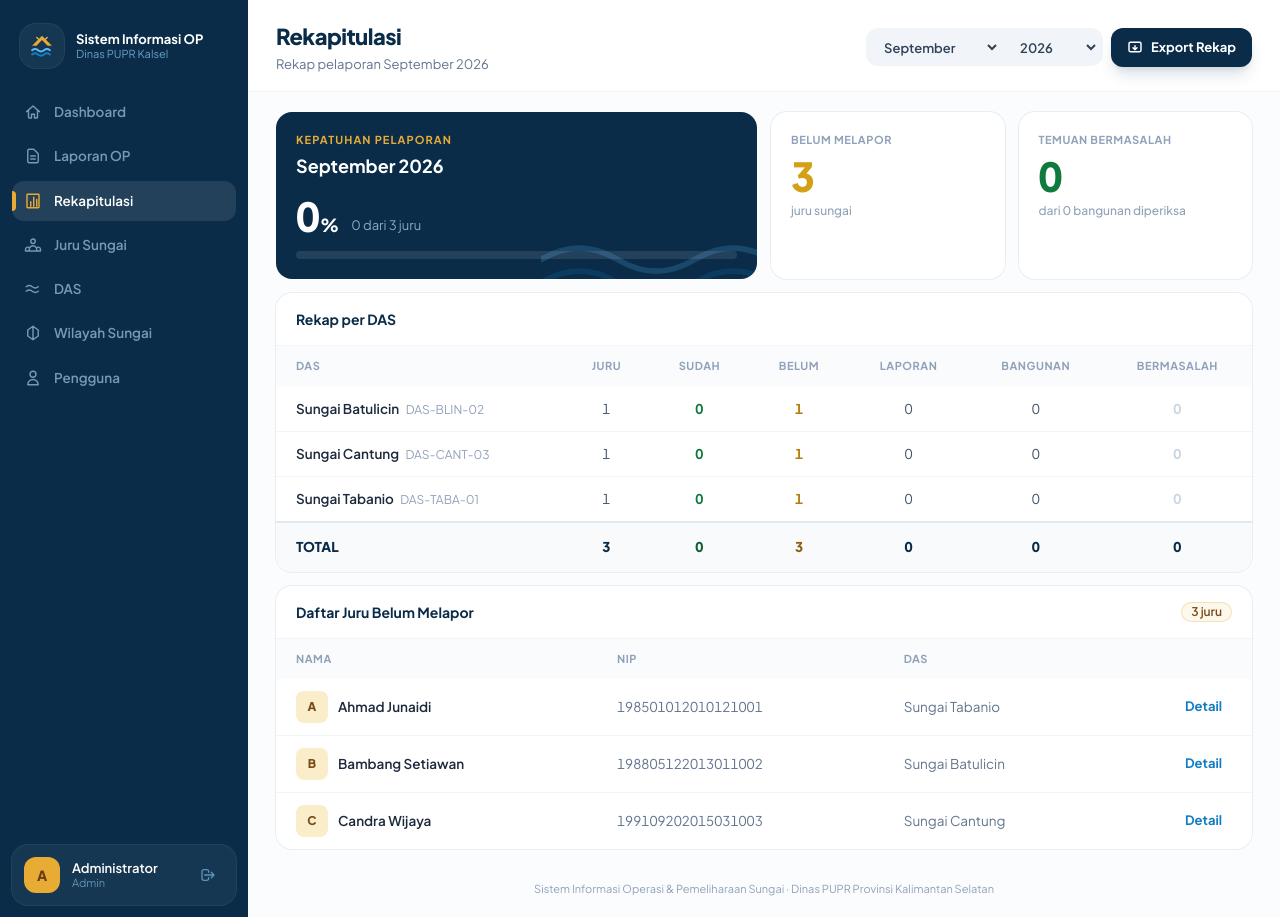
After one commit to khatami99/river-op, a Laravel app: page /rekap in a window 1280 px wide. The commit adds this page. Run offline with Laravel 12, Linux system fonts and the light colour scheme; a user stored in the database is signed in; data comes from the database, SQL or seed files in the repository; tables that the repository leaves empty hold one stand-in row (values such as "Sample post"); style sheets or scripts are compiled from the project's sources.

Commit message:
feat: rekapitulasi per DAS dan penanda temuan bermasalah
Rekapitulasi menggantikan pekerjaan manual yang selama ini dilakukan
lewat WhatsApp lalu disalin ke Excel.

Rekapitulasi
- Tabel per DAS: jumlah juru, sudah dan belum melapor, jumlah laporan,
  bangunan diperiksa, serta temuan bermasalah, lengkap dengan baris total
- Daftar juru yang belum melapor beserta DAS-nya
- Export CSV mengikuti periode terpilih

Penanda temuan bermasalah
- Kolom ada_masalah baru pada temuan_kondisi, diisi saat sinkronisasi
- Sebelumnya penilaian ini harus membaca kolom JSON baris per baris di PHP
  sehingga rekap tidak dapat diagregasi lewat SQL
- Data lama diisi ulang oleh migrasi; hasilnya diverifikasi cocok seluruhnya

Dashboard
- Kartu laporan bermasalah, sehingga pertanyaan "ada laporan bermasalah
  tidak?" terjawab tanpa membuka satu per satu

Halaman detail
- Koordinat ditampilkan sebagai tautan ke Google Maps bila tersedia.
  Catatan: aplikasi Android belum menangkap GPS sama sekali sehingga
  kolomnya masih selalu kosong; sudah dicatat di TODO.md

Co-Authored-By: Claude Opus 5 <noreply@anthropic.com>

```diff
--- a/app/Http/Controllers/LaporanController.php
+++ b/app/Http/Controllers/LaporanController.php
@@ -111,6 +111,7 @@ class LaporanController extends Controller
                                     'item_inspeksi_id' => $itemInspeksi->id,
                                     'bagian_bangunan_id' => $temuanData['bagian_bangunan_id'],
                                     'kondisi_ditemukan' => $temuanData['kondisi_ditemukan'] ?? null,
+                                    'ada_masalah' => TemuanKondisi::nilaiAdaMasalah($temuanData['kondisi_ditemukan'] ?? []),
                                     'tindakan_diperlukan' => $temuanData['tindakan_diperlukan'] ?? null,
                                     'koordinat_lat' => $temuanData['koordinat_lat'] ?? null,
                                     'koordinat_lng' => $temuanData['koordinat_lng'] ?? null,
--- /dev/null
+++ b/app/Http/Controllers/Web/RekapWebController.php
@@ -0,0 +1,164 @@
+<?php
+
+namespace App\Http\Controllers\Web;
+
+use App\Http\Controllers\Controller;
+use App\Models\Das;
+use App\Models\JuruSungai;
+use App\Models\LaporanOp;
+use App\Support\Bulan;
+use Illuminate\Http\Request;
+use Illuminate\Support\Facades\DB;
+use Symfony\Component\HttpFoundation\StreamedResponse;
+
+class RekapWebController extends Controller
+{
+    public function index(Request $request)
+    {
+        $bulan = (int) $request->input('bulan', now()->month);
+        $tahun = (int) $request->input('tahun', now()->year);
+
+        $rekap = $this->rekapPerDas($bulan, $tahun);
+
+        return view('rekap.index', [
+            'bulan' => $bulan,
+            'tahun' => $tahun,
+            'rekap' => $rekap,
+            'total' => $this->totalkan($rekap),
+            'juruBelumLapor' => $this->juruBelumLapor($bulan, $tahun),
+            'daftarTahun' => $this->daftarTahun(),
+        ]);
+    }
+
+    public function export(Request $request): StreamedResponse
+    {
+        $bulan = (int) $request->input('bulan', now()->month);
+        $tahun = (int) $request->input('tahun', now()->year);
+
+        $rekap = $this->rekapPerDas($bulan, $tahun);
+        $total = $this->totalkan($rekap);
+        $belum = $this->juruBelumLapor($bulan, $tahun);
+
+        $namaFile = 'Rekap_OP_'.Bulan::nama($bulan).'_'.$tahun.'.csv';
+
+        return response()->streamDownload(function () use ($rekap, $total, $belum, $bulan, $tahun) {
+            $keluaran = fopen('php://output', 'w');
+            fwrite($keluaran, "\xEF\xBB\xBF");
+
+            fputcsv($keluaran, ['REKAPITULASI LAPORAN OP SUNGAI'], ';');
+            fputcsv($keluaran, ['Periode', Bulan::nama($bulan).' '.$tahun], ';');
+            fputcsv($keluaran, [], ';');
+
+            fputcsv($keluaran, [
+                'DAS', 'Jumlah Juru', 'Sudah Lapor', 'Belum Lapor',
+                'Jumlah Laporan', 'Bangunan Diperiksa', 'Temuan Bermasalah',
+            ], ';');
+
+            foreach ($rekap as $baris) {
+                fputcsv($keluaran, [
+                    $baris->nama_das,
+                    $baris->jumlah_juru,
+                    $baris->sudah_lapor,
+                    $baris->belum_lapor,
+                    $baris->jumlah_laporan,
+                    $baris->jumlah_bangunan,
+                    $baris->temuan_bermasalah,
+                ], ';');
+            }
+
+            fputcsv($keluaran, [
+                'TOTAL', $total['juru'], $total['sudah'], $total['belum'],
+                $total['laporan'], $total['bangunan'], $total['bermasalah'],
+            ], ';');
+
+            if ($belum->isNotEmpty()) {
+                fputcsv($keluaran, [], ';');
+                fputcsv($keluaran, ['DAFTAR JURU BELUM MELAPOR'], ';');
+                fputcsv($keluaran, ['Nama', 'NIP', 'DAS'], ';');
+                foreach ($belum as $orang) {
+                    fputcsv($keluaran, [$orang->nama, $orang->nip, $orang->das?->nama_das], ';');
+                }
+            }
+
+            fclose($keluaran);
+        }, $namaFile, ['Content-Type' => 'text/csv; charset=UTF-8']);
+    }
+
+    /**
+     * Seluruh angka dihitung lewat subquery agar tidak perlu memuat
+     * ribuan baris laporan ke PHP hanya untuk dijumlahkan.
+     */
+    private function rekapPerDas(int $bulan, int $tahun)
+    {
+        $laporanPeriode = fn ($q) => $q->where('laporan_op.bulan', $bulan)
+            ->where('laporan_op.tahun', $tahun)
+            ->whereNull('laporan_op.deleted_at');
+
+        return Das::query()
+            ->select('das.id', 'das.nama_das', 'das.kode_das')
+            ->withCount(['juruSungai as jumlah_juru' => fn ($q) => $q->where('aktif', true)])
+            ->addSelect([
+                'sudah_lapor' => JuruSungai::selectRaw('COUNT(DISTINCT juru_sungai.id)')
+                    ->whereColumn('juru_sungai.das_id', 'das.id')
+                    ->where('juru_sungai.aktif', true)
+                    ->whereNull('juru_sungai.deleted_at')
+                    ->whereExists(fn ($q) => $q->from('laporan_op')
+                        ->whereColumn('laporan_op.juru_sungai_id', 'juru_sungai.id')
+                        ->tap($laporanPeriode)),
+
+                'jumlah_laporan' => LaporanOp::selectRaw('COUNT(*)')
+                    ->whereColumn('laporan_op.das_id', 'das.id')
+                    ->tap($laporanPeriode),
+
+                'jumlah_bangunan' => DB::table('item_inspeksi')
+                    ->selectRaw('COUNT(*)')
+                    ->join('laporan_op', 'laporan_op.id', '=', 'item_inspeksi.laporan_op_id')
+                    ->whereColumn('laporan_op.das_id', 'das.id')
+                    ->tap($laporanPeriode),
+
+                'temuan_bermasalah' => DB::table('temuan_kondisi')
+                    ->selectRaw('COUNT(*)')
+                    ->join('item_inspeksi', 'item_inspeksi.id', '=', 'temuan_kondisi.item_inspeksi_id')
+                    ->join('laporan_op', 'laporan_op.id', '=', 'item_inspeksi.laporan_op_id')
+                    ->where('temuan_kondisi.ada_masalah', true)
+                    ->whereColumn('laporan_op.das_id', 'das.id')
+                    ->tap($laporanPeriode),
+            ])
+            ->orderBy('das.nama_das')
+            ->get()
+            ->each(function ($baris) {
+                $baris->belum_lapor = max($baris->jumlah_juru - $baris->sudah_lapor, 0);
+            });
+    }
+
+    private function totalkan($rekap): array
+    {
+        return [
+            'juru' => $rekap->sum('jumlah_juru'),
+            'sudah' => $rekap->sum('sudah_lapor'),
+            'belum' => $rekap->sum('belum_lapor'),
+            'laporan' => $rekap->sum('jumlah_laporan'),
+            'bangunan' => $rekap->sum('jumlah_bangunan'),
+            'bermasalah' => $rekap->sum('temuan_bermasalah'),
+        ];
+    }
+
+    private function juruBelumLapor(int $bulan, int $tahun)
+    {
+        $sudah = LaporanOp::where('bulan', $bulan)->where('tahun', $tahun)->distinct()->pluck('juru_sungai_id');
+
+        return JuruSungai::with('das')
+            ->where('aktif', true)
+            ->whereNotIn('id', $sudah)
+            ->orderBy('nama')
+            ->get();
+    }
+
+    private function daftarTahun(): array
+    {
+        $paling_awal = (int) (LaporanOp::min('tahun') ?: now()->year);
+        $sekarang = now()->year;
+
+        return range($sekarang, min($paling_awal, $sekarang));
+    }
+}
--- a/resources/views/layouts/app.blade.php
+++ b/resources/views/layouts/app.blade.php
@@ -16,6 +16,7 @@
     $menu = [
         ['rute' => 'dashboard',     'aktif' => 'dashboard', 'label' => 'Dashboard',      'ikon' => 'M3.5 11.5 12 4l8.5 7.5M6 10v9a1 1 0 001 1h3v-5h4v5h3a1 1 0 001-1v-9'],
         ['rute' => 'laporan.index', 'aktif' => 'laporan.*', 'label' => 'Laporan OP',     'ikon' => 'M9 12h6m-6 4h6m2 5H7a2 2 0 01-2-2V5a2 2 0 012-2h5.6a1 1 0 01.7.3l5.4 5.4a1 1 0 01.3.7V19a2 2 0 01-2 2z'],
+        ['rute' => 'rekap.index',   'aktif' => 'rekap.*',   'label' => 'Rekapitulasi',   'ikon' => 'M9 19v-6m4 6V7m4 12v-9M5 21h14a1 1 0 001-1V4a1 1 0 00-1-1H5a1 1 0 00-1 1v16a1 1 0 001 1z'],
         ['rute' => 'juru.index',    'aktif' => 'juru.*',    'label' => 'Juru Sungai',    'ikon' => 'M17 20h5v-2a3 3 0 00-5.4-1.9M17 20H7m10 0v-2c0-.7-.1-1.3-.4-1.9M7 20H2v-2a3 3 0 015.4-1.9M7 20v-2c0-.7.1-1.3.4-1.9m0 0a5 5 0 019.2 0M15 7a3 3 0 11-6 0 3 3 0 016 0z'],
         ['rute' => 'das.index',     'aktif' => 'das.*',     'label' => 'DAS',            'ikon' => 'M3 15c2.5-2 5.5-2 8 0s5.5 2 8 0M3 9c2.5-2 5.5-2 8 0s5.5 2 8 0'],
         ['rute' => 'wilayah.index', 'aktif' => 'wilayah.*', 'label' => 'Wilayah Sungai', 'ikon' => 'M12 3v18M5 8l7-5 7 5M5 8v8l7 5 7-5V8'],
--- /dev/null
+++ b/resources/views/rekap/index.blade.php
@@ -0,0 +1,203 @@
+@extends('layouts.app')
+
+@use('App\Support\Bulan')
+
+@section('judul', 'Rekapitulasi')
+@section('subjudul', 'Rekap pelaporan ' . Bulan::nama($bulan) . ' ' . $tahun)
+
+@section('aksi-header')
+    <div class="flex shrink-0 flex-wrap items-center gap-2">
+        <form method="GET" class="flex items-center gap-1.5 rounded-xl bg-slate-100 p-1">
+            <select name="bulan" onchange="this.form.submit()"
+                    class="rounded-lg border-0 bg-transparent py-1.5 pl-2.5 pr-7 text-[13px] font-semibold text-slate-700 focus:bg-white focus:outline-none focus:ring-2 focus:ring-sungai-500">
+                @foreach (Bulan::NAMA as $nomor => $nama)
+                    <option value="{{ $nomor }}" @selected($nomor === $bulan)>{{ $nama }}</option>
+                @endforeach
+            </select>
+            <select name="tahun" onchange="this.form.submit()"
+                    class="rounded-lg border-0 bg-transparent py-1.5 pl-2.5 pr-7 text-[13px] font-semibold text-slate-700 focus:bg-white focus:outline-none focus:ring-2 focus:ring-sungai-500">
+                @foreach ($daftarTahun as $t)
+                    <option value="{{ $t }}" @selected($t === $tahun)>{{ $t }}</option>
+                @endforeach
+            </select>
+        </form>
+
+        <a href="{{ route('rekap.export', ['bulan' => $bulan, 'tahun' => $tahun]) }}"
+           class="inline-flex items-center gap-2 rounded-xl bg-sungai-950 px-4 py-2.5 text-[13px] font-bold text-white shadow-lg shadow-sungai-950/15 transition hover:bg-sungai-900">
+            <svg class="h-4 w-4" fill="none" stroke="currentColor" stroke-width="2.2" viewBox="0 0 24 24">
+                <path stroke-linecap="round" stroke-linejoin="round" d="M12 10v6m0 0l-3-3m3 3l3-3M3 17V7a2 2 0 012-2h14a2 2 0 012 2v10a2 2 0 01-2 2H5a2 2 0 01-2-2z"/>
+            </svg>
+            Export Rekap
+        </a>
+    </div>
+@endsection
+
+@section('konten')
+
+    @php $persen = $total['juru'] > 0 ? (int) round($total['sudah'] / $total['juru'] * 100) : 0; @endphp
+
+    {{-- Ringkasan --}}
+    <div class="grid grid-cols-2 gap-3.5 xl:grid-cols-4">
+        <div class="relative col-span-2 overflow-hidden rounded-2xl bg-sungai-950 p-5">
+            <svg class="pointer-events-none absolute -bottom-8 -right-10 w-64 opacity-20" viewBox="0 0 400 120" fill="none">
+                <path d="M0 40c40-24 80-24 120 0s80 24 120 0 80-24 120 0 80 24 120 0" stroke="#5db8f8" stroke-width="9" stroke-linecap="round"/>
+                <path d="M0 76c40-24 80-24 120 0s80 24 120 0 80-24 120 0 80 24 120 0" stroke="#127cc4" stroke-width="9" stroke-linecap="round"/>
+            </svg>
+            <div class="relative">
+                <p class="text-[11px] font-bold uppercase tracking-widest text-emas-400">Kepatuhan Pelaporan</p>
+                <p class="mt-1 text-lg font-bold text-white">{{ Bulan::nama($bulan) }} {{ $tahun }}</p>
+                <div class="mt-4 flex items-end gap-3">
+                    <span class="text-[40px] font-extrabold leading-none tabular-nums text-white">{{ $persen }}<span class="text-lg">%</span></span>
+                    <span class="pb-1 text-[13px] text-sungai-200/70">{{ $total['sudah'] }} dari {{ $total['juru'] }} juru</span>
+                </div>
+                <div class="mt-3 h-2 w-full overflow-hidden rounded-full bg-white/10">
+                    <div class="h-full rounded-full bg-emas-400" style="width: {{ $persen }}%"></div>
+                </div>
+            </div>
+        </div>
+
+        <div class="rounded-2xl bg-white p-5 ring-1 ring-slate-200/70">
+            <p class="text-[11px] font-bold uppercase tracking-wider text-slate-400">Belum Melapor</p>
+            <p class="mt-2 text-[40px] font-extrabold leading-none tabular-nums {{ $total['belum'] > 0 ? 'text-emas-500' : 'text-hijau-600' }}">
+                {{ $total['belum'] }}
+            </p>
+            <p class="mt-1.5 text-[12px] font-medium text-slate-400">juru sungai</p>
+        </div>
+
+        <div class="rounded-2xl p-5 ring-1 {{ $total['bermasalah'] > 0 ? 'bg-bata-50 ring-bata-500/20' : 'bg-white ring-slate-200/70' }}">
+            <p class="text-[11px] font-bold uppercase tracking-wider {{ $total['bermasalah'] > 0 ? 'text-bata-700/70' : 'text-slate-400' }}">
+                Temuan Bermasalah
+            </p>
+            <p class="mt-2 text-[40px] font-extrabold leading-none tabular-nums {{ $total['bermasalah'] > 0 ? 'text-bata-600' : 'text-hijau-600' }}">
+                {{ $total['bermasalah'] }}
+            </p>
+            <p class="mt-1.5 text-[12px] font-medium {{ $total['bermasalah'] > 0 ? 'text-bata-700/60' : 'text-slate-400' }}">
+                dari {{ $total['bangunan'] }} bangunan diperiksa
+            </p>
+        </div>
+    </div>
+
+    {{-- Tabel rekap --}}
+    <div class="mt-3.5 overflow-hidden rounded-2xl bg-white ring-1 ring-slate-200/70">
+        <div class="px-5 py-4">
+            <h2 class="text-sm font-bold text-sungai-950">Rekap per DAS</h2>
+        </div>
+
+        @if ($rekap->isEmpty())
+            <x-kosong judul="Belum ada DAS terdaftar" pesan="Tambahkan DAS terlebih dahulu."/>
+        @else
+            <div class="overflow-x-auto scrollbar-halus">
+                <table class="w-full">
+                    <thead>
+                        <tr class="border-t border-slate-100 bg-slate-50/70 text-left text-[11px] font-bold uppercase tracking-wider text-slate-400">
+                            <th class="px-5 py-3">DAS</th>
+                            <th class="px-5 py-3 text-center">Juru</th>
+                            <th class="px-5 py-3 text-center">Sudah</th>
+                            <th class="px-5 py-3 text-center">Belum</th>
+                            <th class="px-5 py-3 text-center">Laporan</th>
+                            <th class="px-5 py-3 text-center">Bangunan</th>
+                            <th class="px-5 py-3 text-center">Bermasalah</th>
+                        </tr>
+                    </thead>
+                    <tbody class="divide-y divide-slate-100 text-[13.5px]">
+                        @foreach ($rekap as $baris)
+                            <tr class="transition hover:bg-slate-50">
+                                <td class="px-5 py-3">
+                                    <a href="{{ route('das.show', $baris->id) }}" class="font-semibold text-slate-800 hover:text-sungai-600">
+                                        {{ $baris->nama_das }}
+                                    </a>
+                                    <span class="ml-1 text-[12px] text-slate-400">{{ $baris->kode_das }}</span>
+                                </td>
+                                <td class="px-5 py-3 text-center tabular-nums text-slate-600">{{ $baris->jumlah_juru }}</td>
+                                <td class="px-5 py-3 text-center">
+                                    <span class="font-bold tabular-nums text-hijau-600">{{ $baris->sudah_lapor }}</span>
+                                </td>
+                                <td class="px-5 py-3 text-center">
+                                    <span class="font-bold tabular-nums {{ $baris->belum_lapor > 0 ? 'text-emas-600' : 'text-slate-300' }}">
+                                        {{ $baris->belum_lapor }}
+                                    </span>
+                                </td>
+                                <td class="px-5 py-3 text-center tabular-nums text-slate-600">{{ $baris->jumlah_laporan }}</td>
+                                <td class="px-5 py-3 text-center tabular-nums text-slate-600">{{ $baris->jumlah_bangunan }}</td>
+                                <td class="px-5 py-3 text-center">
+                                    <span class="font-bold tabular-nums {{ $baris->temuan_bermasalah > 0 ? 'text-bata-600' : 'text-slate-300' }}">
+                                        {{ $baris->temuan_bermasalah }}
+                                    </span>
+                                </td>
+                            </tr>
+                        @endforeach
+                    </tbody>
+                    <tfoot>
+                        <tr class="border-t-2 border-slate-200 bg-slate-50 text-[13.5px] font-extrabold text-sungai-950">
+                            <td class="px-5 py-3.5">TOTAL</td>
+                            <td class="px-5 py-3.5 text-center tabular-nums">{{ $total['juru'] }}</td>
+                            <td class="px-5 py-3.5 text-center tabular-nums text-hijau-700">{{ $total['sudah'] }}</td>
+                            <td class="px-5 py-3.5 text-center tabular-nums {{ $total['belum'] > 0 ? 'text-emas-700' : '' }}">{{ $total['belum'] }}</td>
+                            <td class="px-5 py-3.5 text-center tabular-nums">{{ $total['laporan'] }}</td>
+                            <td class="px-5 py-3.5 text-center tabular-nums">{{ $total['bangunan'] }}</td>
+                            <td class="px-5 py-3.5 text-center tabular-nums {{ $total['bermasalah'] > 0 ? 'text-bata-700' : '' }}">{{ $total['bermasalah'] }}</td>
+                        </tr>
+                    </tfoot>
+                </table>
+            </div>
+        @endif
+    </div>
+
+    {{-- Daftar belum melapor --}}
+    <div class="mt-3.5 overflow-hidden rounded-2xl bg-white ring-1 ring-slate-200/70">
+        <div class="flex items-center justify-between px-5 py-4">
+            <h2 class="text-sm font-bold text-sungai-950">Daftar Juru Belum Melapor</h2>
+            <x-lencana :warna="$juruBelumLapor->isEmpty() ? 'normal' : 'emas'">
+                {{ $juruBelumLapor->count() }} juru
+            </x-lencana>
+        </div>
+
+        @if ($juruBelumLapor->isEmpty())
+            <div class="flex flex-col items-center justify-center px-6 py-14 text-center">
+                <div class="mb-3 flex h-12 w-12 items-center justify-center rounded-2xl bg-hijau-50">
+                    <svg class="h-6 w-6 text-hijau-600" fill="none" stroke="currentColor" stroke-width="2.2" viewBox="0 0 24 24">
+                        <path stroke-linecap="round" stroke-linejoin="round" d="M5 13l4 4L19 7"/>
+                    </svg>
+                </div>
+                <p class="text-sm font-bold text-hijau-700">Seluruh juru sudah melapor</p>
+                <p class="mt-1 text-[13px] text-slate-400">Periode {{ Bulan::nama($bulan) }} {{ $tahun }}</p>
+            </div>
+        @else
+            <div class="overflow-x-auto scrollbar-halus">
+                <table class="w-full">
+                    <thead>
+                        <tr class="border-t border-slate-100 bg-slate-50/70 text-left text-[11px] font-bold uppercase tracking-wider text-slate-400">
+                            <th class="px-5 py-3">Nama</th>
+                            <th class="px-5 py-3">NIP</th>
+                            <th class="px-5 py-3">DAS</th>
+                            <th class="px-5 py-3"></th>
+                        </tr>
+                    </thead>
+                    <tbody class="divide-y divide-slate-100 text-[13.5px]">
+                        @foreach ($juruBelumLapor as $orang)
+                            <tr class="transition hover:bg-slate-50">
+                                <td class="px-5 py-3">
+                                    <div class="flex items-center gap-2.5">
+                                        <span class="flex h-8 w-8 shrink-0 items-center justify-center rounded-lg bg-emas-100 text-[12px] font-extrabold text-emas-800">
+                                            {{ strtoupper(substr($orang->nama, 0, 1)) }}
+                                        </span>
+                                        <span class="font-semibold text-slate-800">{{ $orang->nama }}</span>
+                                    </div>
+                                </td>
+                                <td class="px-5 py-3 tabular-nums text-slate-500">{{ $orang->nip ?: '-' }}</td>
+                                <td class="px-5 py-3 text-slate-500">{{ $orang->das?->nama_das ?? '-' }}</td>
+                                <td class="whitespace-nowrap px-5 py-3 text-right">
+                                    <a href="{{ route('juru.show', $orang) }}"
+                                       class="inline-flex items-center rounded-lg px-2.5 py-1.5 text-[13px] font-bold text-sungai-600 transition hover:bg-sungai-50">
+                                        Detail
+                                    </a>
+                                </td>
+                            </tr>
+                        @endforeach
+                    </tbody>
+                </table>
+            </div>
+        @endif
+    </div>
+
+@endsection
--- a/routes/web.php
+++ b/routes/web.php
@@ -5,6 +5,7 @@ use App\Http\Controllers\Web\DasWebController;
 use App\Http\Controllers\Web\JuruSungaiWebController;
 use App\Http\Controllers\Web\LaporanWebController;
 use App\Http\Controllers\Web\LoginController;
+use App\Http\Controllers\Web\RekapWebController;
 use App\Http\Controllers\Web\StafDinasWebController;
 use App\Http\Controllers\Web\WilayahSungaiWebController;
 use Illuminate\Support\Facades\Route;
@@ -25,6 +26,9 @@ Route::middleware('auth:staf')->group(function () {
     Route::get('/laporan', [LaporanWebController::class, 'index'])->name('laporan.index');
     Route::get('/laporan/export', [LaporanWebController::class, 'export'])->name('laporan.export');
     Route::get('/laporan/{laporan}', [LaporanWebController::class, 'show'])->name('laporan.show');
+
+    Route::get('/rekap', [RekapWebController::class, 'index'])->name('rekap.index');
+    Route::get('/rekap/export', [RekapWebController::class, 'export'])->name('rekap.export');
 
     Route::get('/juru', [JuruSungaiWebController::class, 'index'])->name('juru.index');
     Route::get('/das', [DasWebController::class, 'index'])->name('das.index');
```
Also changed, not shown: TODO.md (+17 -13 lines), app/Http/Controllers/Web/DashboardController.php (+8 -0 lines), app/Models/TemuanKondisi.php (+18 -2 lines), resources/views/dashboard/index.blade.php (+24 -10 lines), resources/views/laporan/show.blade.php (+26 -1 lines), README.md, database/migrations/2026_08_28_140000_add_ada_masalah_to_temuan_kondisi_table.php (added).
